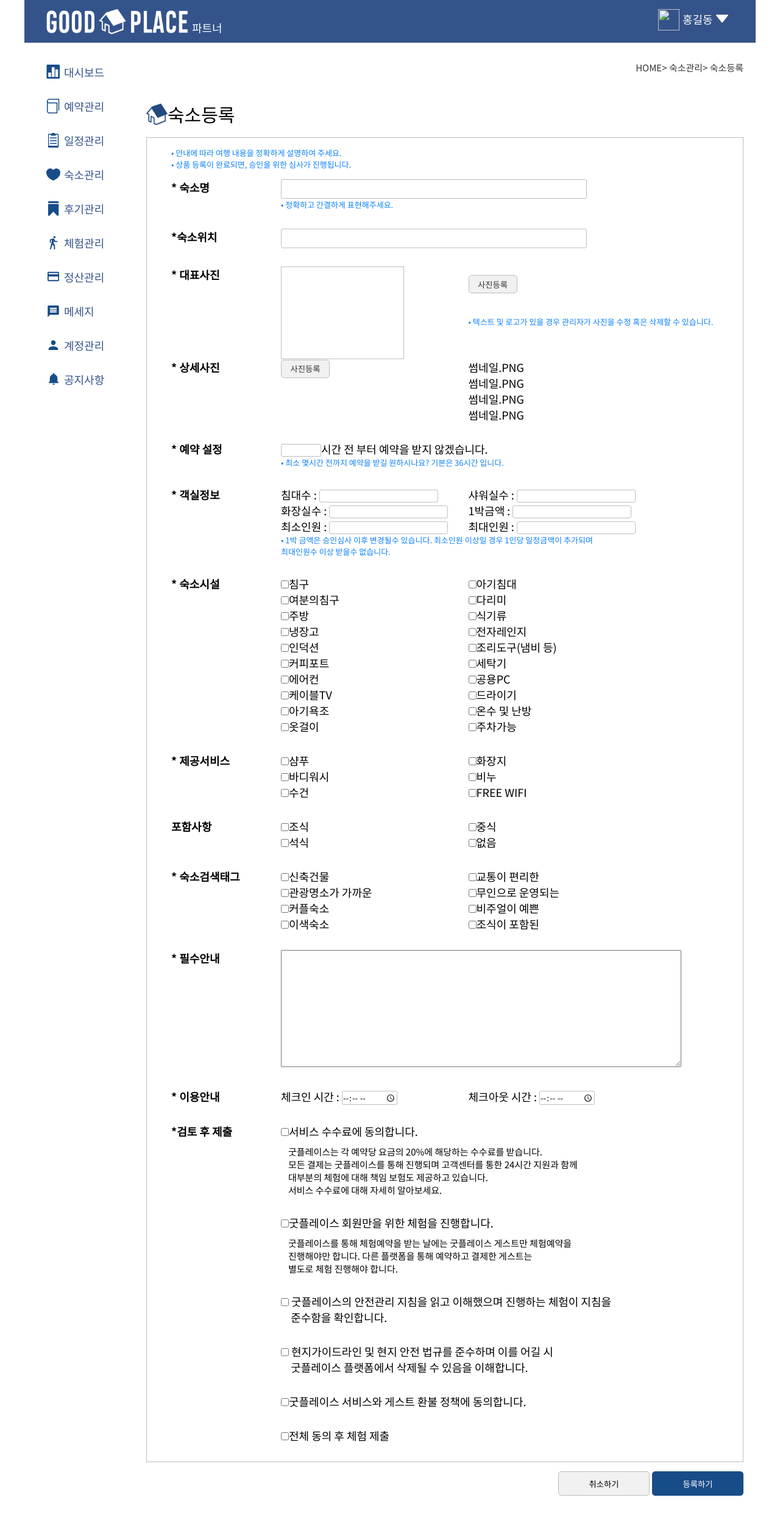
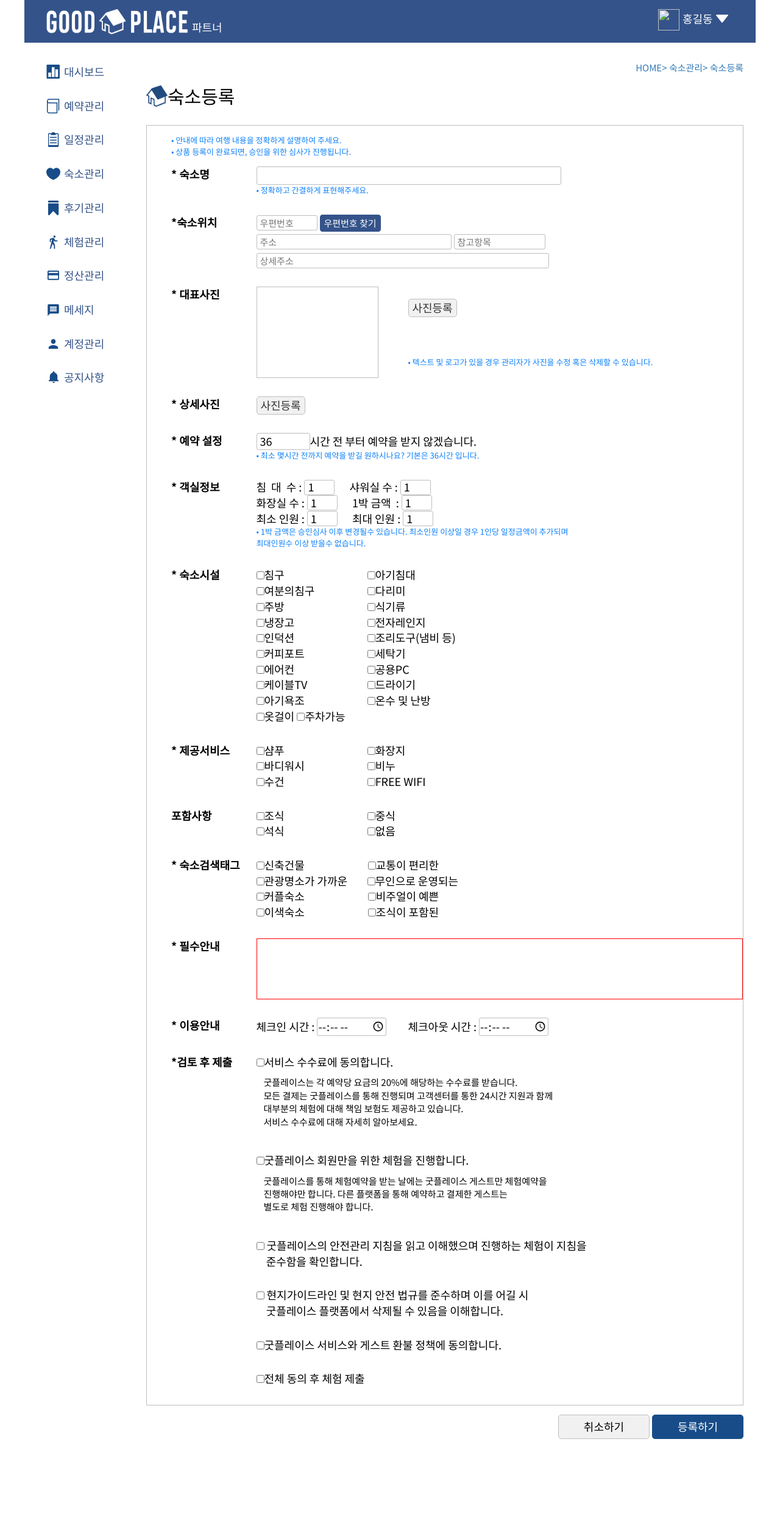
Before and after one commit to ektkdy/GoodPlace_workspace, a Java web app: template GoodPlace/src/main/webapp/WEB-INF/views/partner/partnerRoomEnrollForm.jsp in a window 1280 px wide. Shown: the whole page at 61% size. After the commit the page ends 2360 px from the top, so only its background shows below. Run offline with Spring Boot 4, a stand-in JSP engine, Linux system fonts and the light colour scheme; the template is opened without the code that fills it, so the values that code supplies are empty; the project's own start-up code is not run, and a stand-in starts its controllers and pages; some libraries are stand-ins or nearby versions.

Commit message:
partner_room_enrollForm_수정
partner_room_enrollForm_수정

```diff
--- a/GoodPlace/src/main/webapp/WEB-INF/views/partner/partnerRoomEnrollForm.jsp
+++ b/GoodPlace/src/main/webapp/WEB-INF/views/partner/partnerRoomEnrollForm.jsp
@@ -7,7 +7,7 @@
 <meta charset="UTF-8">
 <title>Insert title here</title>
 <link rel="stylesheet" type="text/css" href="${ pageContext.servletContext.contextPath }/resources/css/partner/partnerRoomEnroll.css" />
-</head>
+<script src="https://t1.daumcdn.net/mapjsapi/bundle/postcode/prod/postcode.v2.js"></script>
 <body>
 <div id="wrap">
         <jsp:include page="../common/partnerMenubar.jsp"/>
@@ -32,6 +32,7 @@
                 </span>
                 <br clear="both">
                 <div class="con2">
+                <form action="" id="enrollRoom" method="" enctype="">
                     <table class="roomEnroll_tb" cellpadding="0" cellspacing="0">
                         <thead>
                             <tr>
@@ -51,205 +52,107 @@
                             </tr>
                             <tr class="pdBtom">
                                 <th>*숙소위치</th>
-                                <td colspan="2" class="instyle"><input type="text" name=""></td>
+                                <td colspan="2" class="instyle">
+			                        <input type="text" id="del_postcode" name="address1" placeholder="우편번호" style="width:100px; height:25px; padding-left:5px; margin-bottom:5px; font-size:15px" readonly>
+									<input type="button" id="searchAdressBtn" onclick="del_execDaumPostcode()" value="우편번호 찾기" style="width: 100px; font-size:15px;height:28px; background-color: #34538a; color:#fff; border:1px solid #34538a; border-radius:4px;" readonly><br>
+			                        <input type="text" id="del_address" name="address2" placeholder="주소" style="width:320px; height:25px; padding-left:5px; margin-bottom:5px; font-size:15px" readonly>
+									<input type="text" id="del_extraAddress" name="address3" placeholder="참고항목" style="width:150px; height:25px; padding-left:5px; margin-bottom:5px; font-size:15px" readonly>
+									<!-- 사용자가 직접 입력하는 칸  -->
+									<input type="text" id="del_detailAddress"  name="address4" placeholder="상세주소" style="width:480px; height:25px; padding-left:5px; font-size:15px">
+                                </td>
                             </tr>
-                            <tr>
+                            <tr class="pdBtom">
                                 <th rowspan="2" width=" ">* 대표사진</th>
                                 <td rowspan="2"><div style="width: 200px; height: 150px; border:1px solid #bebebe"></div></td>
-                                <td><button>사진등록</button></td>
+                                <td width="550"><button>사진등록</button></td>
                             </tr>
                             <tr class="pdBtom">
                                 <td class="enrollInfo">• 텍스트 및 로고가 있을 경우 관리자가 사진을 수정 혹은 삭제할 수 있습니다.</td>
                             </tr>
-                            <tr>
-                                <th rowspan="4">* 상세사진</th>
-                                <td rowspan="4" class="photo_btn"><button>사진등록</button></td>
-                                <td colspan="2">썸네일.png</td>
-                            </tr>
-                            <tr><td colspan="2">썸네일.png</td></tr>
-                            <tr><td colspan="2">썸네일.png</td></tr>
-                            <tr class="pdBtom"><td colspan="2">썸네일.png</td></tr>
+                            <tr class="pdBtom">
+                                <th>* 상세사진</th>
+                                <td class="photo_btn"><button>사진등록</button></td>
                             <tr>
                                 <th rowspan="2">* 예약 설정</th>
-                                <td colspan="2" ><input type="number" min="36" max="72">시간 전 부터 예약을 받지 않겠습니다.</td>
+                                <td colspan="2" ><input type="number" min="36" max="72" value="36" style="padding-left:5px">시간 전 부터 예약을 받지 않겠습니다.</td>
                             </tr>
                             <tr class="pdBtom"><td colspan="2" class="enrollInfo">• 최소 몇시간 전까지 예약을 받길 원하시나요? 기본은 36시간 입니다.</td></tr>
                             <tr>
-                                <th rowspan="4" >* 객실정보</th>
-                                <td >침대수 : <input type="number" min="1"></td>
-                                <td >샤워실수 : <input type="number" min="1"></td>
-                            </tr>
-                            <tr>
-                                <td >화장실수 : <input type="number" min="1"></td>
-                                <td >1박금액 : <input type="number" min="1"></td>
-                            </tr>
-                            <tr>
-                                <td >최소인원 : <input type="number" min="1"></td>
-                                <td >최대인원 : <input type="number" min="1"></td>
+                                <th rowspan="2">* 객실정보</th>
+                                <td colspan="2">
+                                	침  &nbsp;대  &nbsp;수&nbsp;:&nbsp;<input type="number" min="1" value="1" class="putNum mgRight">
+                                	샤워실 수 : <input type="number" min="1" value="1" class="putNum"><br>
+                                	화장실 수 : <input type="number" min="1" value="1" class="putNum mgRight">
+                                	1박 금액   &nbsp;: <input type="number" min="1" value="1" class="putNum"><br>
+                                	최소 인원 : <input type="number" min="1" value="1" class="putNum mgRight">
+                                	최대 인원 : <input type="number" min="1" value="1" class="putNum">
+                                </td>
                             </tr>
                             <tr class="pdBtom">
                                 <td colspan="2" class="enrollInfo">• 1박 금액은 승인심사 이후 변경될수 있습니다. 최소인원 이상일 경우 1인당 일정금액이 추가되며 <br>최대인원수 이상 받을수 없습니다.</td>
                             </tr>
-                            <tr>
-                                <th rowspan="10">* 숙소시설</th>
-                                <td >
-                                    <input type="checkbox" name="rooms" value="">침구
-                                </td>
-                                <td >
-                                    <input type="checkbox" name="rooms" value="">아기침대
-                                </td>
-                            </tr>
-                            <tr>
-                                <td >
+                            <tr class="pdBtom">
+                                <th >* 숙소시설</th>
+                                <td colspan="2">
+                                    <input type="checkbox" name="rooms" value="" >침구
+                                    <input type="checkbox" name="rooms" value="" style="margin-left:132px">아기침대<br>
                                     <input type="checkbox" name="rooms" value="">여분의침구
-                                </td>
-                                <td >
-                                    <input type="checkbox" name="rooms" value="">다리미
-                                </td>
-                            </tr>
-                            <tr>
-                                <td >
+                                    <input type="checkbox" name="rooms" value="" style="margin-left:82.5px">다리미<br>
                                     <input type="checkbox" name="rooms" value="">주방
-                                </td>
-                                <td >
-                                    <input type="checkbox" name="rooms" value="">식기류
-                                </td>
-                            </tr>
-                            <tr>
-                                <td>
+                                    <input type="checkbox" name="rooms" value="" style="margin-left:132px">식기류<br>
                                     <input type="checkbox" name="rooms" value="">냉장고
-                                </td>
-                                <td >
-                                    <input type="checkbox" name="rooms" value="">전자레인지
-                                </td>
-                            </tr>
-                            <tr>
-                                <td >
+                                    <input type="checkbox" name="rooms" value="" style="margin-left:115.5px">전자레인지<br>
                                     <input type="checkbox" name="rooms" value="">인덕션
-                                </td>
-                                <td >
-                                    <input type="checkbox" name="rooms" value="">조리도구(냄비 등)
-                                </td>
-                            </tr>
-                            <tr>
-                                <td >
+                                    <input type="checkbox" name="rooms" value="" style="margin-left:115.5px">조리도구(냄비 등)<br>
                                     <input type="checkbox" name="rooms" value="">커피포트
-                                </td>
-                                <td >
-                                    <input type="checkbox" name="rooms" value="">세탁기
-                                </td>
-                            </tr>
-                            <tr>
-                                <td >
+                                    <input type="checkbox" name="rooms" value="" style="margin-left:99px">세탁기<br>
                                     <input type="checkbox" name="rooms" value="">에어컨
-                                </td>
-                                <td >
-                                    <input type="checkbox" name="rooms" value="">공용PC
-                                </td>
-                            </tr>
-                            <tr>
-                                <td >
+                                    <input type="checkbox" name="rooms" value="" style="margin-left:115.5px">공용PC<br>
                                     <input type="checkbox" name="rooms" value="">케이블TV
-                                </td>
-                                <td >
-                                    <input type="checkbox" name="rooms" value="">드라이기
-                                </td>
-                            </tr>
-                            <tr>
-                                <td >
+                                    <input type="checkbox" name="rooms" value="" style="margin-left:94.5px">드라이기<br>
                                     <input type="checkbox" name="rooms" value="">아기욕조
-                                </td>
-                                <td >
-                                    <input type="checkbox" name="rooms" value="">온수 및 난방
+                                    <input type="checkbox" name="rooms" value="" style="margin-left:99px">온수 및 난방<br>
+                                    <input type="checkbox" name="rooms" value="">옷걸이
+                                    <input type="checkbox" name="rooms" value="" class="mLeft835">주차가능
                                 </td>
                             </tr>
                             <tr class="pdBtom">
-                                <td >
-                                    <input type="checkbox" name="rooms" value="">옷걸이
-                                </td>
-                                <td >
-                                    <input type="checkbox" name="rooms" value="">주차가능
-                                </td>
-                            </tr>
-                            <tr>
-                                <th rowspan="3">* 제공서비스</th>
-                                <td >
+                                <th>* 제공서비스</th>
+                                <td colspan="2">
                                     <input type="checkbox" name="service" value="">샴푸
-                                </td>
-                                <td >
-                                    <input type="checkbox" name="service" value="">화장지
-                                </td>
-                            </tr>
-                            <tr>
-                                <td >
+                                    <input type="checkbox" name="service" value="" style="margin-left:132px">화장지 <br>
                                     <input type="checkbox" name="service" value="">바디워시
-                                </td>
-                                <td >
-                                    <input type="checkbox" name="service" value="">비누
+                                    <input type="checkbox" name="service" value="" style="margin-left:99px">비누 <br>
+                                    <input type="checkbox" name="service" value="">수건
+                                    <input type="checkbox" name="service" value="" style="margin-left:132px">Free wifi
                                 </td>
                             </tr>
                             <tr class="pdBtom">
-                                <td >
-                                    <input type="checkbox" name="service" value="">수건
-                                </td>
-                                <td >
-                                    <input type="checkbox" name="service" value="">Free wifi
-                                </td>
-                            </tr>
-                            <tr>
-                                <th rowspan="2">포함사항</th>
-                                <td>
+                                <th>포함사항</th>
+                                <td colspan="2">
                                     <input type="checkbox" name="includeService" value="">조식
-                                </td>
-                                <td>
-                                    <input type="checkbox" name="includeService" value="">중식
+                                    <input type="checkbox" name="includeService" value="" style="margin-left:132px">중식 <br>
+                                    <input type="checkbox" name="includeService" value="">석식
+                                    <input type="checkbox" name="includeService" value="" style="margin-left:132px">없음
                                 </td>
                             </tr>
                             <tr class="pdBtom">
-                                <td>
-                                    <input type="checkbox" name="includeService" value="">석식
-                                </td>
-                                <td>
-                                    <input type="checkbox" name="includeService" value="">없음
-                                </td>
-                            </tr>
-                            <tr>
-                                <th rowspan="4">* 숙소검색태그</th>
-                                <td>
+                                <th>* 숙소검색태그</th>
+                                <td colspan="2">
                                     <input type="checkbox" name="tag" value="">신축건물
-                                </td>
-                                <td>
-                                    <input type="checkbox" name="tag" value="">교통이 편리한
-                                </td>
-                            </tr>
-                            <tr>
-                                <td>
+                                    <input type="checkbox" name="tag" value="" style="margin-left:100px">교통이 편리한 <br>
                                     <input type="checkbox" name="tag" value="">관광명소가 가까운
-                                </td>
-                                <td>
-                                    <input type="checkbox" name="tag" value="">무인으로 운영되는
-                                </td>
-                            </tr>
-                            <tr>
-                                <td>
+                                    <input type="checkbox" name="tag" value="" style="margin-left:28.5px">무인으로 운영되는<br>
                                     <input type="checkbox" name="tag" value="">커플숙소
-                                </td>
-                                <td>
-                                    <input type="checkbox" name="tag" value="">비주얼이 예쁜
-                                </td>
-                            </tr>
-                            <tr class="pdBtom">
-                                <td>
+                                    <input type="checkbox" name="tag" value="" style="margin-left:100px">비주얼이 예쁜<br>
                                     <input type="checkbox" name="tag" value="">이색숙소
-                                </td>
-                                <td>
-                                    <input type="checkbox" name="tag" value="">조식이 포함된
+                                    <input type="checkbox" name="tag" value="" style="margin-left:100px">조식이 포함된<br>
                                 </td>
                             </tr>
                             <tr class="pdBtom">
                                 <th>* 필수안내</th>
                                 <td colspan="2">
-                                    <textarea rows="10" cols="80"></textarea>
+                                    <div id="summernote" style="height:100px; border:1px solid red"></div>
                                 </td>
                             </tr>
                             <tr class="pdBtom">
@@ -304,11 +207,12 @@
                         <button class="cancel">취소하기</button>
                         <button class="enroll">등록하기</button>
                     </div>
+                    </form>
                 </div>
             </div>
         </div>
     </div>
-<script>
+	<script>
         $(function(){
 
             $(".arrow").click(function(){
@@ -316,5 +220,92 @@
             });
         });
     </script>
+    <script>
+	   function del_execDaumPostcode() {
+	       new daum.Postcode({
+	           oncomplete: function(data) {
+	               // 팝업에서 검색결과 항목을 클릭했을때 실행할 코드를 작성하는 부분.
+
+	               // 각 주소의 노출 규칙에 따라 주소를 조합한다.
+	               // 내려오는 변수가 값이 없는 경우엔 공백('')값을 가지므로, 이를 참고하여 분기 한다.
+	               var addr = ''; // 주소 변수
+	               var extraAddr = ''; // 참고항목 변수
+
+	               //사용자가 선택한 주소 타입에 따라 해당 주소 값을 가져온다.
+	               if (data.userSelectedType === 'R') { // 사용자가 도로명 주소를 선택했을 경우
+	                   addr = data.roadAddress;
+	               } else { // 사용자가 지번 주소를 선택했을 경우(J)
+	                   addr = data.jibunAddress;
+	               }
+
+	               // 사용자가 선택한 주소가 도로명 타입일때 참고항목을 조합한다.
+	               if(data.userSelectedType === 'R'){
+	                   // 법정동명이 있을 경우 추가한다. (법정리는 제외)
+	                   // 법정동의 경우 마지막 문자가 "동/로/가"로 끝난다.
+	                   if(data.bname !== '' && /[동|로|가]$/g.test(data.bname)){
+	                       extraAddr += data.bname;
+	                   }
+	                   // 건물명이 있고, 공동주택일 경우 추가한다.
+	                   if(data.buildingName !== '' && data.apartment === 'Y'){
+	                       extraAddr += (extraAddr !== '' ? ', ' + data.buildingName : data.buildingName);
+	                   }
+	                   // 표시할 참고항목이 있을 경우, 괄호까지 추가한 최종 문자열을 만든다.
+	                   if(extraAddr !== ''){
+	                       extraAddr = ' (' + extraAddr + ')';
+	                   }
+	                   // 조합된 참고항목을 해당 필드에 넣는다.
+	                   document.getElementById("del_extraAddress").value = extraAddr;
+
+	               } else {
+	                   document.getElementById("del_extraAddress").value = '';
+	               }
+
+	               // 우편번호와 주소 정보를 해당 필드에 넣는다.
+	               document.getElementById('del_postcode').value = data.zonecode;
+	               document.getElementById("del_address").value = addr;
+	               // 커서를 상세주소 필드로 이동한다.
+	               document.getElementById("del_detailAddress").focus();
+	           }
+	       }).open();
+	   }
+	</script>
+	<script>
+$(function(){
+
+                // 1. 단순히 에디터 폼만 보이게 하는거
+                //$("#summernote").summernote();
+
+                // 2. 추가적인 속성들 부여 가능
+                // 간단하게 사이즈 조정(width, height) / 미리보기 값(placeholder)
+                $('#summernote').summernote({
+                //placeholder:" ",
+                tabsize: 2,
+                    height: 200,
+                    width:600/*
+                    toolbar: [
+                        [groupName, [list of button]]
+                        ['Font Style', ['fontname']],
+                        ['style', ['bold', 'italic', 'underline']],
+                        ['font', ['strikethrough']],
+                        ['fontsize', ['fontsize']],
+                        ['color', ['color']],
+                        ['para', ['paragraph']],
+                        ['height', ['height']],
+                        ['Insert', ['picture']]
+                    ]
+                    */
+            	});
+
+});
+     </script>
+
+<link href="http://netdna.bootstrapcdn.com/bootstrap/3.3.5/css/bootstrap.css" rel="stylesheet">
+<script src="http://cdnjs.cloudflare.com/ajax/libs/jquery/3.2.1/jquery.js"></script>
+<script src="http://netdna.bootstrapcdn.com/bootstrap/3.3.5/js/bootstrap.js"></script>
+<!-- include summernote css/js-->
+    <link href="http://cdnjs.cloudflare.com/ajax/libs/summernote/0.8.8/summernote.css" rel="stylesheet">
+    <script src="http://cdnjs.cloudflare.com/ajax/libs/summernote/0.8.8/summernote.js"></script>
+<!-- summernote -->
+</head>
 </body>
 </html>
```
